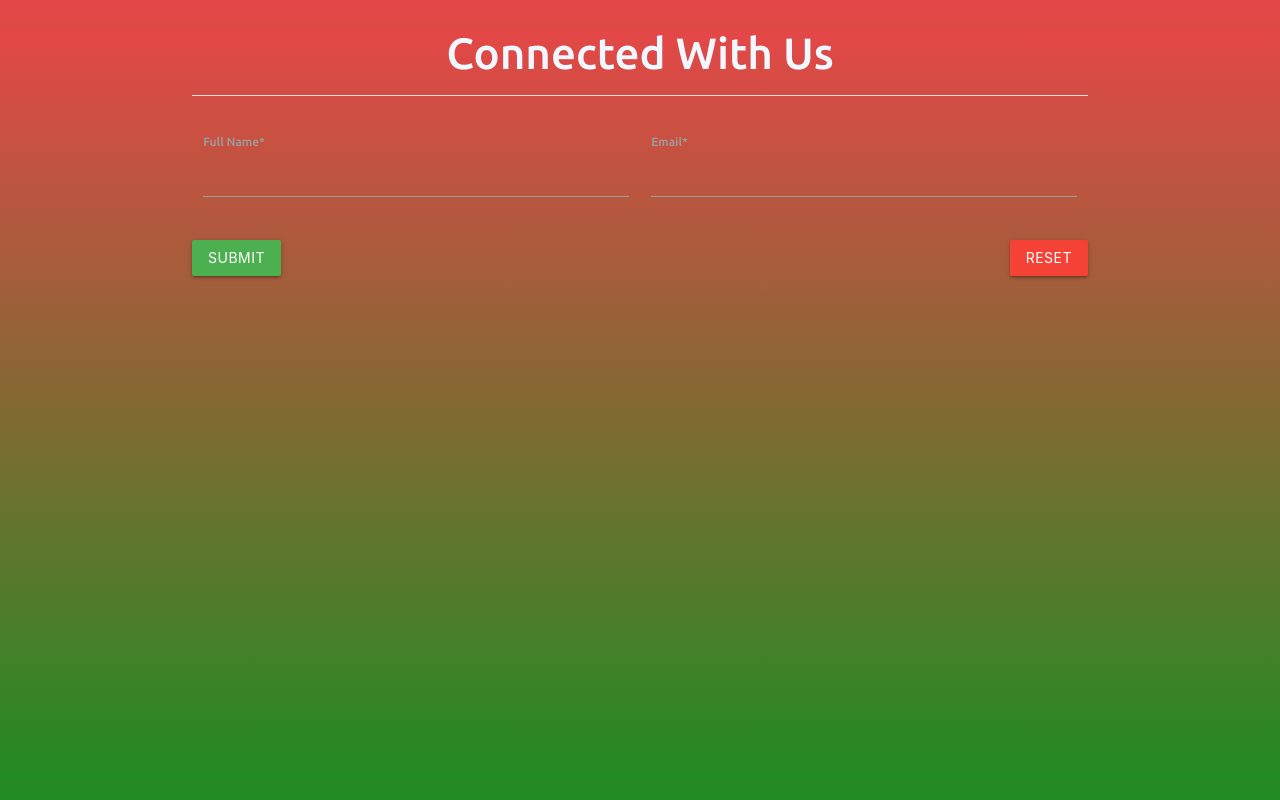
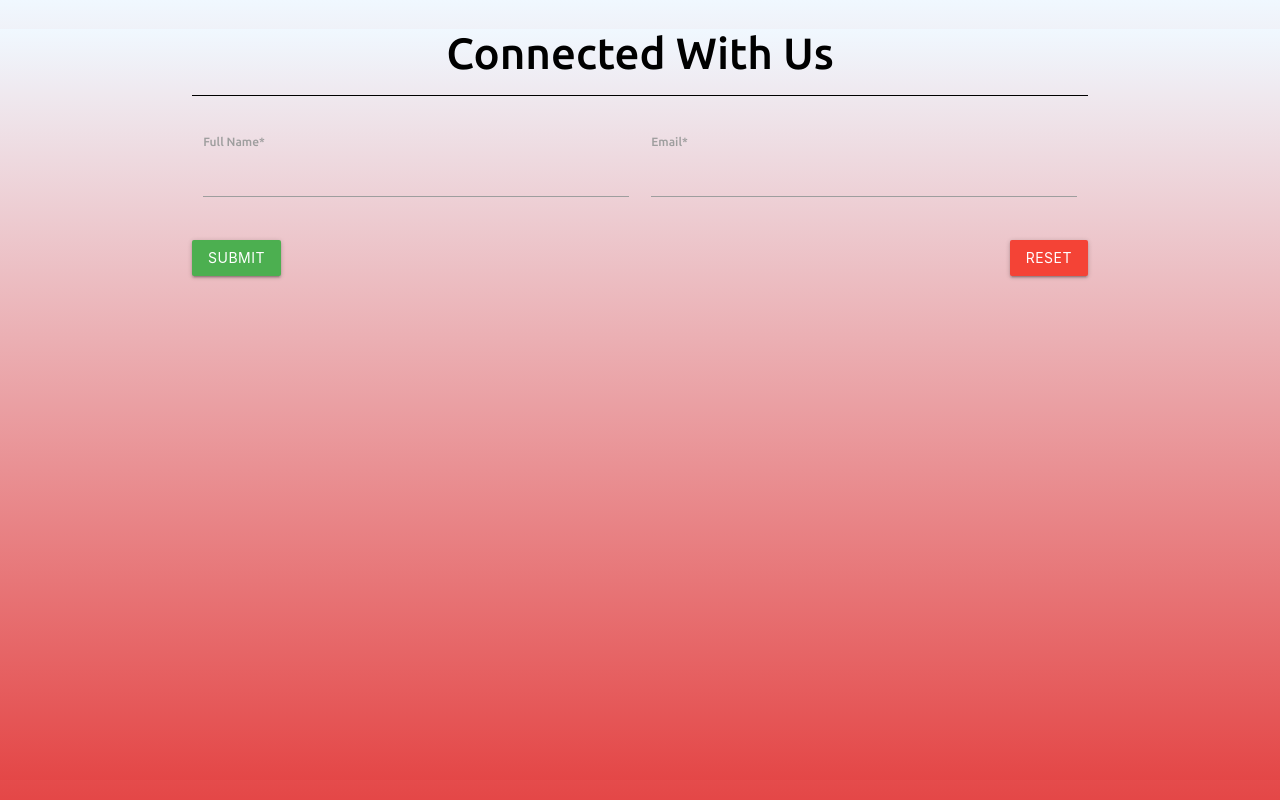
Before and after one commit to soumya-99/django-best-education-new, a Django app: page /form/ in a window 1280 px wide. Run offline with Django 3.2, Linux system fonts and the light colour scheme; some libraries are stand-ins or nearby versions.

Commit message:
[2.1.1] Form Styling Changed

```diff
--- a/BestEducation/settings.py
+++ b/BestEducation/settings.py
@@ -127,5 +127,3 @@ MEDIA_ROOT = os.path.join(BASE_DIR, "media")
 STATICFILES_DIRS = [
     os.path.join(BASE_DIR, "static")
 ]
-
-CRISPY_TEMPLATE_PACK = 'bootstrap4'
--- a/templates/form.html
+++ b/templates/form.html
@@ -22,7 +22,7 @@
 
         html,
         body {
-            background-image: linear-gradient(rgb(228, 71, 71), forestgreen);
+            background-image: linear-gradient(aliceblue,rgb(228, 71, 71));
             width: 100%;
             background-repeat: repeat-y;
             font-family: 'Ubuntu', sans-serif;
@@ -34,8 +34,8 @@
     <div class="container">
         <form action="#" method="POST" autocomplete="on">
             {% csrf_token %}
-            <h3 style="color: aliceblue;" class="center">Connected With Us</h3>
-            <div class="divider"></div>
+            <h3 style="color: black;" class="center">Connected With Us</h3>
+            <div class="divider" style="background-color: black;"></div>
             <br>
             <div class="row">
                 <div class="input-field col l6 s12">
```
Also changed, not shown: db.sqlite3.
